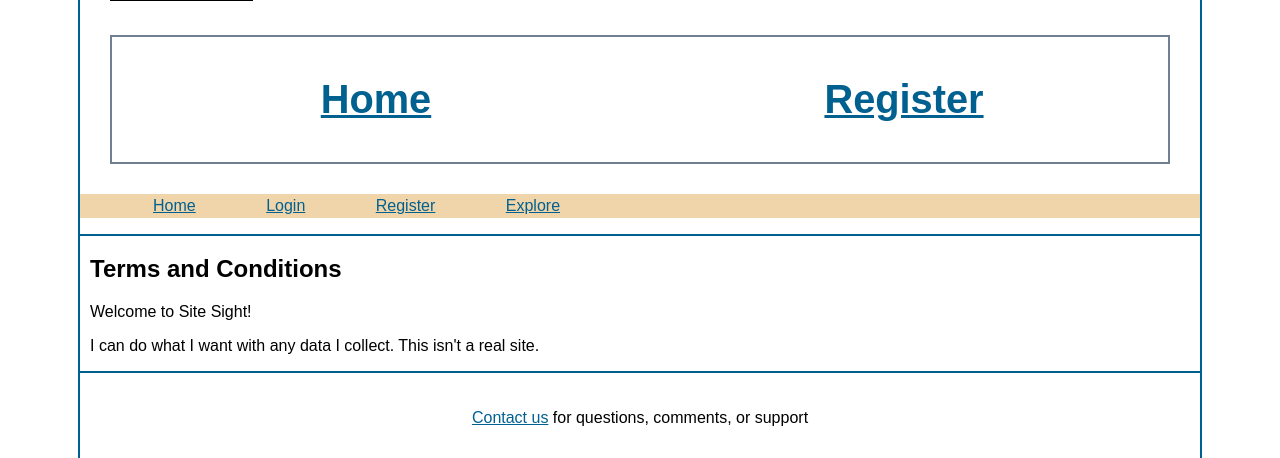
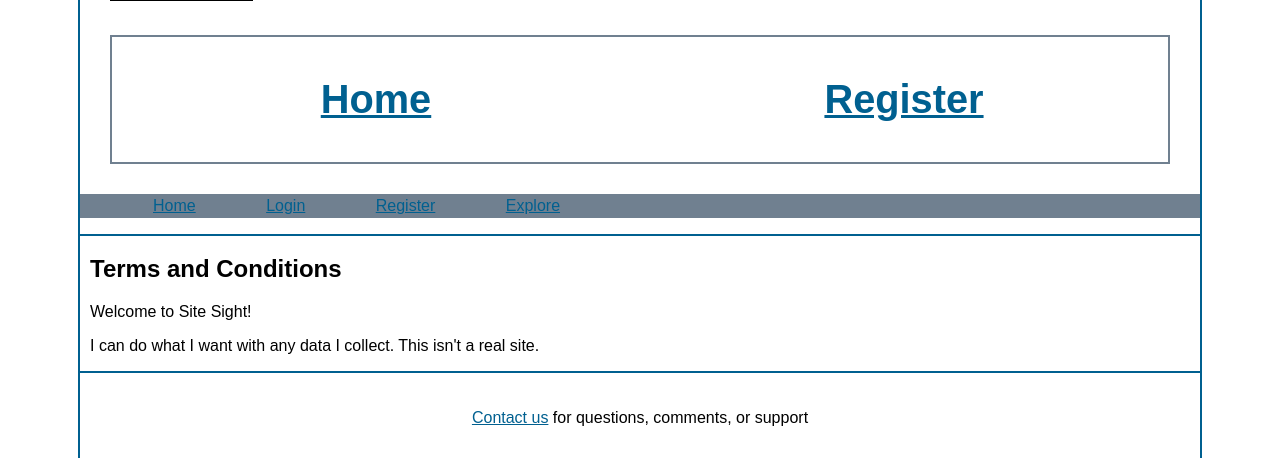
Before and after one commit to KyleDove95/SiteSight, a PHP site: page /tac.php in a window 1280 px wide. Shown: the part 165-623 px from the top of the page. Run offline with PHP 8.4, Linux system fonts and the light colour scheme.

Commit message:
Update nav-bar.css

```diff
--- a/styles/nav-bar.css
+++ b/styles/nav-bar.css
@@ -1,5 +1,5 @@
 nav {
-background-color:#F0D5AA;
+background-color:#708090;
 }
 nav ul {
 list-style-type:none;
```
